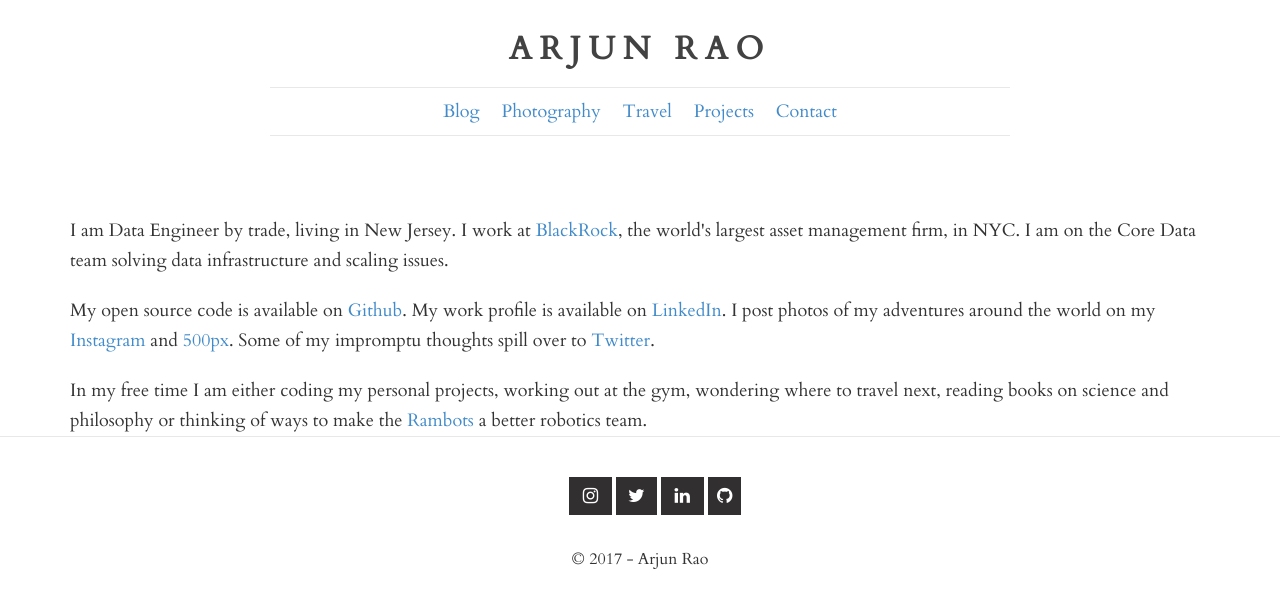
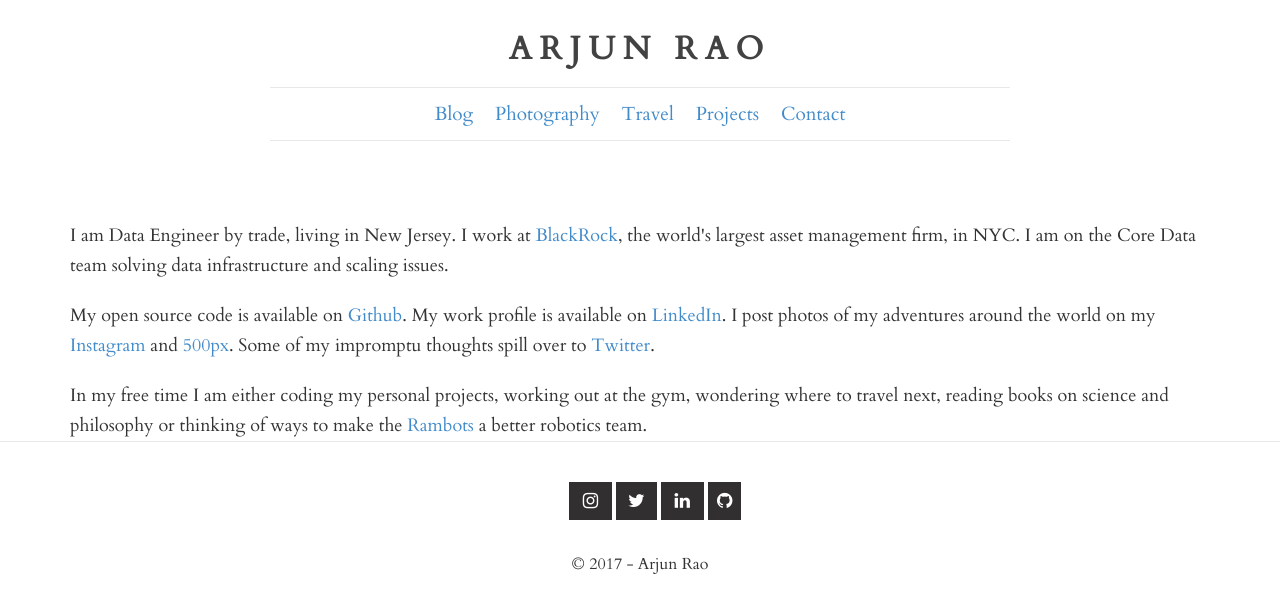
Before and after one commit to arjunrao87/arjunrao.co-v1, a Jekyll site: the page built from index.html, in a window 1280 px wide. Shown: the top 613 px of the page. Built offline with Jekyll 4.4.1, drawn with Linux system fonts in a browser that asks for light colours; nearby versions of some CDN libraries; comment, search, counter and statistics services are not loaded.

Commit message:
Updating navbar font

```diff
--- a/_includes/base.html
+++ b/_includes/base.html
@@ -30,11 +30,11 @@
       </div>
       <nav class="site-nav">
         <div class="wrapper">
-          <a class="page-link-home" href="/blog">Blog</a>
-          <a class="page-link-home" href="/photography">Photography</a>
-          <a class="page-link-home" href="/travel">Travel</a>
-          <a class="page-link-home" href="/projects">Projects</a>
-          <a class="page-link-home" href="/contact">Contact</a>
+          <a class="page-link-home" href="/blog"><pa>Blog</pa></a>
+          <a class="page-link-home" href="/photography"><pa>Photography</pa></a>
+          <a class="page-link-home" href="/travel"><pa>Travel</pa></a>
+          <a class="page-link-home" href="/projects"><pa>Projects</pa></a>
+          <a class="page-link-home" href="/contact"><pa>Contact</pa></a>
         </div>
       </nav>
     </header>
--- a/assets/css/main.css
+++ b/assets/css/main.css
@@ -47,6 +47,14 @@
 body,p,li {
 	font-family: Cardo;
 	font-size: 16px;
+	font-style: normal;
+	font-variant: normal;
+	font-weight: 400;
+	line-height: 20px;
+}
+pa {
+	font-family: Cardo;
+	font-size: 19px;
 	font-style: normal;
 	font-variant: normal;
 	font-weight: 400;
```
